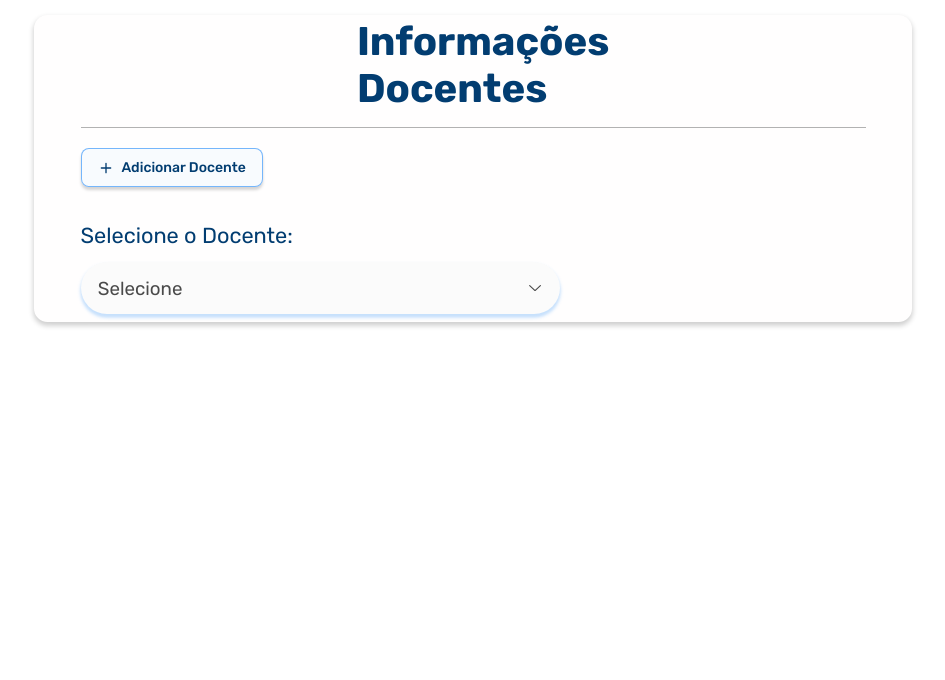
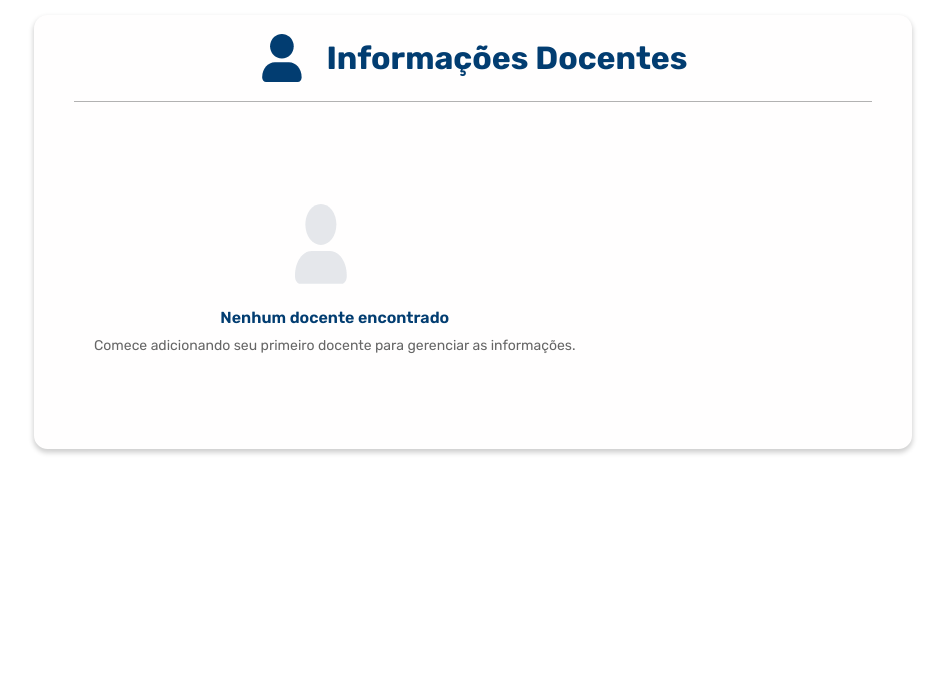
Before and after one commit to leodah20/chatbot-front, a Flask app: template templates/docentes/list.html in a window 1280 px wide. Shown: the part 212-892 px from the top of the page, without its empty margins (167-1112 px from the left). Run offline with Flask 3, Linux system fonts and the light colour scheme; the template is opened without the code that fills it, so the values that code supplies are empty; parts of the project's set-up code (start-up, migrations or seed data) failed here and were passed over.

Commit message:
modified:   app.py 	modified:   static/css/docentes_styles.css 	modified:   templates/docentes/list.html

```diff
--- a/app.py
+++ b/app.py
@@ -517,7 +517,8 @@ def docentes_list():
         flash("Erro ao carregar professores da API.", "error")
         docentes = []  # Retorna lista vazia em caso de erro
 
-    return render_template('docentes/list.html', docentes=docentes)
+    user = session.get('user', {})
+    return render_template('docentes/list.html', docentes=docentes, user=user)
 
 @app.route('/docentes/add', methods=['GET', 'POST'])
 @login_required
@@ -626,7 +627,7 @@ def docentes_add():
 
     return render_template('docentes/add.html', disciplinas=disciplinas)
 
-@app.route('/docentes/view/<int:id>')
+@app.route('/docentes/view/<id>')
 @login_required
 def docentes_view(id):
     """ Visualiza docente - busca da API ou sessão """
@@ -658,7 +659,7 @@ def docentes_view(id):
         flash("Erro ao carregar dados do docente.", "error")
         return redirect(url_for('docentes_list'))
 
-@app.route('/docentes/edit/<int:id>', methods=['GET', 'POST'])
+@app.route('/docentes/edit/<id>', methods=['GET', 'POST'])
 @login_required
 def docentes_edit(id):
     """ Edita docente - GET usa mock, POST envia para API """
@@ -778,7 +779,7 @@ def docentes_edit(id):
 
     return render_template('docentes/edit.html', docente=docente, disciplinas=disciplinas)
 
-@app.route('/docentes/delete/<int:id>', methods=['POST'])
+@app.route('/docentes/delete/<id>', methods=['POST'])
 @login_required
 def docentes_delete(id):
     """ Remove docente via API """
--- a/static/css/docentes_styles.css
+++ b/static/css/docentes_styles.css
@@ -245,14 +245,20 @@ header {
     overflow-y: auto;
 }
 
+@media (max-width: 1400px) {
+    .main-container {
+        padding: 15px 100px;
+    }
+}
+
 .content-card {
     display: flex;
     width: 1200px;
     max-width: 100%;
-    padding: 8.25px 46.5px;
+    padding: 8px 20px 16px;
     flex-direction: column;
     align-items: flex-start;
-    gap: 20px;
+    gap: 8px;
     border-radius: 13.5px;
     background: var(--unip-bg-card);
     box-shadow: var(--shadow-md);
@@ -260,22 +266,22 @@ header {
 
 .card-header {
     display: flex;
-    height: 84px;
-    padding: 0 340.5px;
+    height: auto;
+    padding: 4px 0;
     justify-content: center;
     align-items: center;
-    gap: 20.25px;
+    gap: 12px;
     align-self: stretch;
 }
 
 .header-icon {
-    width: 51.75px;
-    height: 63px;
+    width: 42px;
+    height: 50px;
 }
 
 .page-title {
     color: var(--unip-primary);
-    font-size: 40px;
+    font-size: 32px;
     font-weight: 700;
     line-height: normal;
 }
@@ -285,7 +291,7 @@ header {
     max-width: 100%;
     height: 0.75px;
     background: rgba(175, 175, 175, 0.96);
-    margin: 0 auto;
+    margin: 8px auto;
 }
 
 .separator-blue {
--- a/templates/docentes/list.html
+++ b/templates/docentes/list.html
@@ -9,6 +9,7 @@
     <link href="https://fonts.googleapis.com/css2?family=Rubik:wght@400;500;600;700;800&display=swap" rel="stylesheet">
     <link rel="stylesheet" href="{{ url_for('static', filename='css/docentes_styles.css') }}">
     <link rel="stylesheet" href="{{ url_for('static', filename='css/common_buttons.css') }}">
+    <link rel="stylesheet" href="{{ url_for('static', filename='css/conteudo_styles.css') }}">
 </head>
 <body>
     <header>
@@ -51,81 +52,73 @@
     <main class="main-container">
         <section class="content-card">
             <div class="card-header">
-                <svg class="header-icon" width="52" height="63" viewBox="0 0 52 63" fill="none" xmlns="http://www.w3.org/2000/svg">
+                <svg class="header-icon" width="42" height="50" viewBox="0 0 52 63" fill="none" xmlns="http://www.w3.org/2000/svg">
                     <path d="M41.4 16.1539C41.4 25.0754 34.4492 32.3077 25.875 32.3077C17.3008 32.3077 10.35 25.0754 10.35 16.1539C10.35 7.23233 17.3008 0 25.875 0C34.4492 0 41.4 7.23233 41.4 16.1539Z" fill="#023D71"/>
                     <path d="M0 56.4244C0 45.7816 7.437 37.1538 16.611 37.1538H35.139C44.313 37.1538 51.75 45.7816 51.75 56.4244V57.0706C51.75 60.3453 49.4617 63 46.6389 63H5.11108C2.28831 63 0 60.3453 0 57.0706V56.4244Z" fill="#023D71"/>
                 </svg>
                 <h2 class="page-title">Informações Docentes</h2>
             </div>
-            <div class="separator"></div>
+            <div class="separator" style="margin: 0 auto 4px;"></div>
 
-            {% with messages = get_flashed_messages(with_categories=true) %}
-                {% if messages %}
-                    <div class="alert-container">
-                        {% for category, message in messages %}
-                            <div class="alert alert-{{ category }}">
-                                {{ message }}
-                            </div>
-                        {% endfor %}
-                    </div>
-                {% endif %}
-            {% endwith %}
+            {% include '_toasts.html' %}
 
-            <div style="display: flex; justify-content: flex-end; margin-bottom: 16px;">
+            <div style="display: flex; justify-content: flex-end; align-items: center; margin-bottom: 8px;">
+                {% if user and user.tipo and user.tipo|lower in ['admin', 'professor', 'coordenador'] %}
                 <a href="{{ url_for('docentes_add') }}" class="btn-add-inline">
                     <svg width="16" height="16" viewBox="0 0 24 24" fill="none" xmlns="http://www.w3.org/2000/svg">
                         <path d="M12 5V19M5 12H19" stroke="currentColor" stroke-width="2" stroke-linecap="round" stroke-linejoin="round"/>
                     </svg>
                     <span>Adicionar Docente</span>
                 </a>
+                {% endif %}
             </div>
 
-            <div class="selector-container">
-                <label class="selector-label">Selecione o Docente:</label>
-                <div class="custom-select" onclick="toggleDropdown(event)">
-                    <span class="selected-value">Selecione</span>
-                    <svg class="dropdown-arrow" width="16" height="9" viewBox="0 0 16 9" fill="none" xmlns="http://www.w3.org/2000/svg">
-                        <path d="M0.75 0.75L7.875 7.5L15 0.75" stroke="#4A4A4A" stroke-width="1.5" stroke-linecap="round" stroke-linejoin="round"/>
+            <!-- Lista de docentes -->
+            {% if docentes and docentes|length > 0 %}
+                <ul class="items">
+                    {% for docente in docentes %}
+                        <li class="item" style="cursor: pointer;" onclick="window.location.href='{{ url_for('docentes_view', id=docente.id) if docente.id else '#' }}'">
+                            <span class="item-title">{{ docente.nome_professor }} {{ docente.sobrenome_professor }}{% if docente.email_institucional or docente.id_funcional %}<br><small style="font-size: 12px; color: #666; font-weight: 400;">{% if docente.email_institucional %}{{ docente.email_institucional }}{% endif %}{% if docente.email_institucional and docente.id_funcional %} • {% endif %}{% if docente.id_funcional %}ID: {{ docente.id_funcional }}{% endif %}</small>{% endif %}</span>
+                            {% if user and user.tipo and user.tipo|lower in ['admin', 'professor', 'coordenador'] %}
+                            <div style="display: flex; gap: 10px; align-items: center;" onclick="event.stopPropagation();">
+                                <a href="{{ url_for('docentes_edit', id=docente.id) }}" class="btn-edit-info">
+                                    <svg class="icon-edit" width="16" height="16" viewBox="0 0 33 32" fill="none" xmlns="http://www.w3.org/2000/svg">
+                                        <path d="M23.375 4.00008C23.7361 3.64989 24.1649 3.3721 24.6367 3.18258C25.1086 2.99305 25.6143 2.89551 26.125 2.89551C26.6357 2.89551 27.1414 2.99305 27.6133 3.18258C28.0851 3.3721 28.5139 3.64989 28.875 4.00008C29.2361 4.35027 29.5226 4.76601 29.7181 5.22355C29.9135 5.6811 30.0141 6.1715 30.0141 6.66674C30.0141 7.16199 29.9135 7.65239 29.7181 8.10993C29.5226 8.56748 29.2361 8.98322 28.875 9.33341L10.3125 27.3334L2.75 29.3334L4.8125 22.0001L23.375 4.00008Z" stroke="#2C8DFA" stroke-width="2" stroke-linecap="round" stroke-linejoin="round"/>
+                                    </svg>
+                                    <span>Editar</span>
+                                </a>
+                                <form method="POST" action="{{ url_for('docentes_delete', id=docente.id) }}" style="display: inline;" onsubmit="return confirm('Tem certeza que deseja remover este docente? Esta ação não pode ser desfeita.')">
+                                    <button type="submit" class="btn-edit-info" style="background-color: #dc3545; color: white; border: none; cursor: pointer;">
+                                        <svg class="icon-edit" width="16" height="16" viewBox="0 0 24 24" fill="none" xmlns="http://www.w3.org/2000/svg">
+                                            <path d="M3 6H5H21M8 6V4C8 3.46957 8.21071 2.96086 8.58579 2.58579C8.96086 2.21071 9.46957 2 10 2H14C14.5304 2 15.0391 2.21071 15.4142 2.58579C15.7893 2.96086 16 3.46957 16 4V6M19 6V20C19 20.5304 18.7893 21.0391 18.4142 21.4142C18.0391 21.7893 17.5304 22 17 22H7C6.46957 22 5.96086 21.7893 5.58579 21.4142C5.21071 21.0391 5 20.5304 5 20V6H19Z" stroke="white" stroke-width="2" stroke-linecap="round" stroke-linejoin="round"/>
+                                            <path d="M10 11V17M14 11V17" stroke="white" stroke-width="2" stroke-linecap="round" stroke-linejoin="round"/>
+                                        </svg>
+                                        <span>Apagar</span>
+                                    </button>
+                                </form>
+                            </div>
+                            {% endif %}
+                        </li>
+                    {% endfor %}
+                </ul>
+            {% else %}
+                <!-- Estado vazio -->
+                <div class="empty-state" style="text-align: center; padding: 60px 20px;">
+                    <svg width="80" height="80" viewBox="0 0 80 80" fill="none" xmlns="http://www.w3.org/2000/svg" style="margin: 0 auto 20px;">
+                        <path d="M41.4 20.5C41.4 31.8 34.4492 40.9 25.875 40.9C17.3008 40.9 10.35 31.8 10.35 20.5C10.35 9.2 17.3008 0.1 25.875 0.1C34.4492 0.1 41.4 9.2 41.4 20.5Z" fill="#E5E7EB"/>
+                        <path d="M0 71.4C0 58 7.437 47.1 16.611 47.1H35.139C44.313 47.1 51.75 58 51.75 71.4V72.2C51.75 76.4 49.4617 79.8 46.6389 79.8H5.11108C2.28831 79.8 0 76.4 0 72.2V71.4Z" fill="#E5E7EB"/>
                     </svg>
+                    <h3 style="color: #023D71; margin: 0 0 10px; font-size: 16px; font-weight: 600; font-family: 'Rubik', sans-serif;">Nenhum docente encontrado</h3>
+                    <p style="color: #666; margin: 0 0 20px; font-size: 14px; font-family: 'Rubik', sans-serif;">Comece adicionando seu primeiro docente para gerenciar as informações.</p>
+                    {% if user and user.tipo and user.tipo|lower in ['admin', 'professor', 'coordenador'] %}
+                    <a href="{{ url_for('docentes_add') }}" class="btn-add-empty">
+                        Adicionar Primeiro Docente
+                    </a>
+                    {% endif %}
                 </div>
-                {% if docentes %}
-                    <div id="dropdown-menu" class="dropdown-menu">
-                        {% for docente in docentes %}
-                            <div class="dropdown-option" onclick="selectDocente({{ docente.id }}, '{{ docente.nome_professor }} {{ docente.sobrenome_professor }}')">
-                                {{ docente.nome_professor }} {{ docente.sobrenome_professor }}
-                            </div>
-                        {% endfor %}
-                    </div>
-                {% endif %}
-            </div>
+            {% endif %}
         </section>
     </main>
 
-    <script>
-        function toggleDropdown(event) {
-            event.stopPropagation();
-            const dropdown = document.getElementById('dropdown-menu');
-            if (dropdown) {
-                dropdown.classList.toggle('active');
-            }
-        }
-
-        function selectDocente(id, nome) {
-            document.querySelector('.selected-value').textContent = nome;
-            const dropdown = document.getElementById('dropdown-menu');
-            if (dropdown) {
-                dropdown.classList.remove('active');
-            }
-            window.location.href = `/docentes/view/${id}`;
-        }
-
-        document.addEventListener('click', function(event) {
-            const dropdown = document.getElementById('dropdown-menu');
-            const customSelect = document.querySelector('.custom-select');
-            if (dropdown && customSelect && !customSelect.contains(event.target)) {
-                dropdown.classList.remove('active');
-            }
-        });
-    </script>
 </body>
 </html>
```
Also changed, not shown: other parts of static/css/docentes_styles.css (+52 -0 lines).
